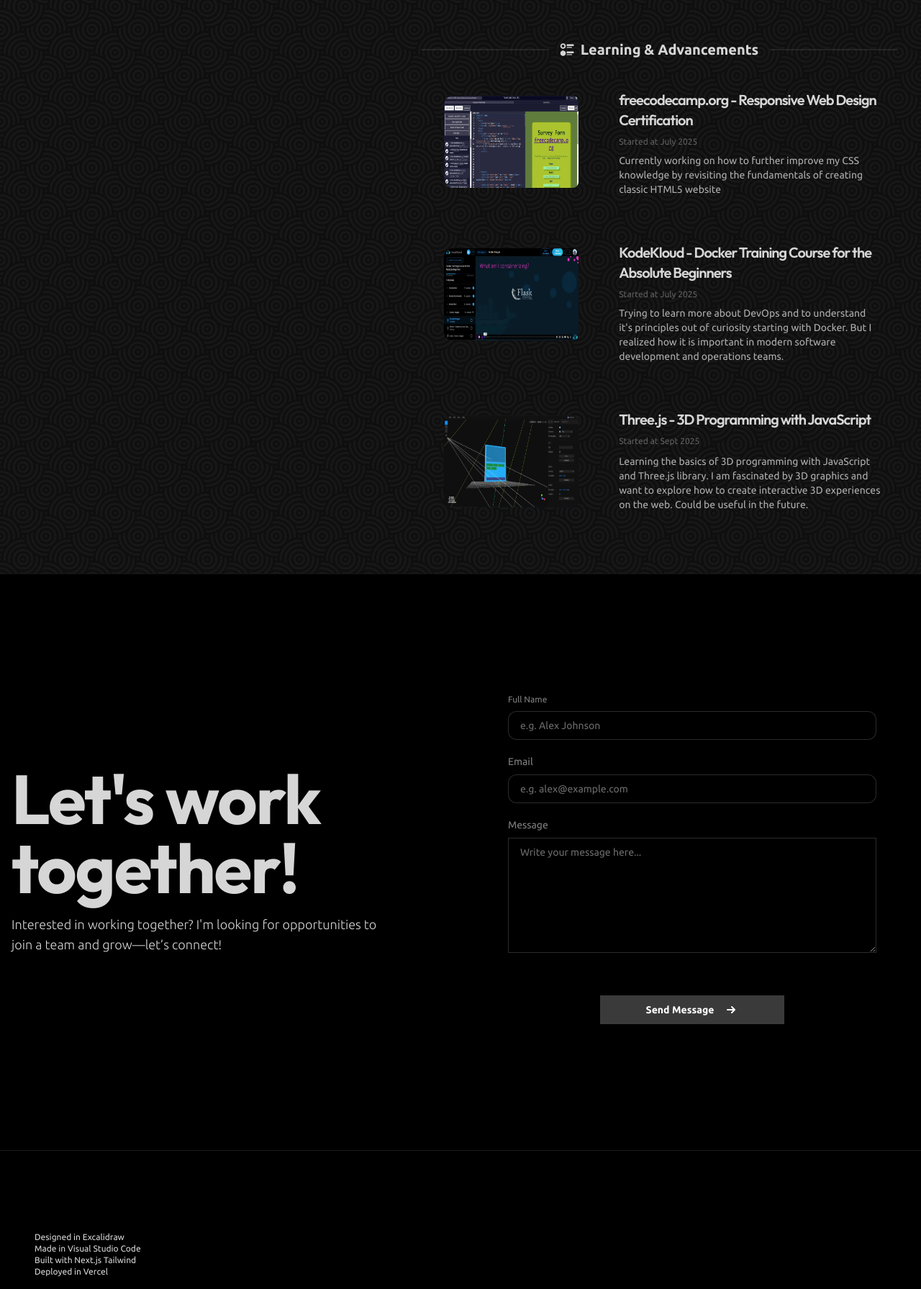
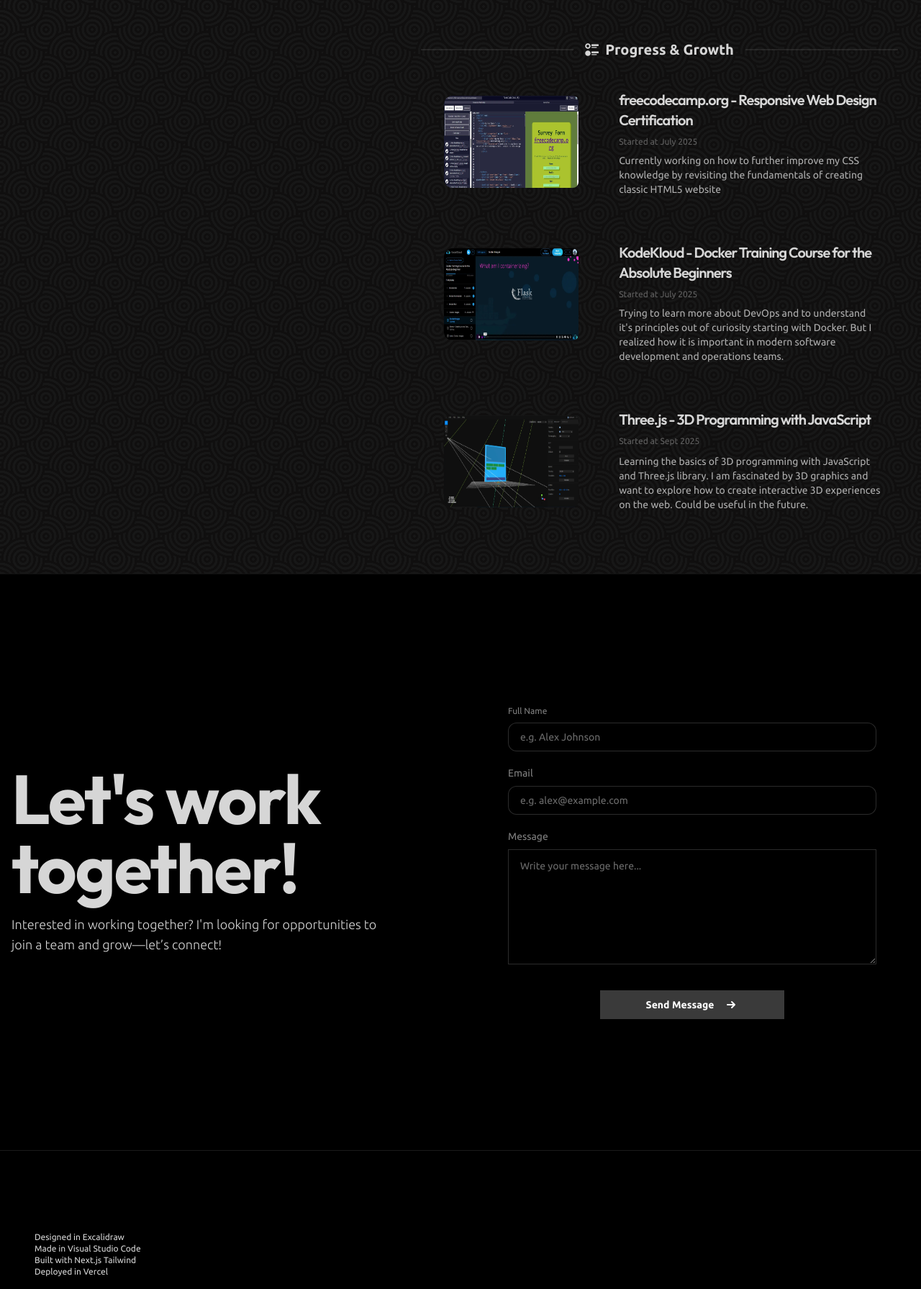
Before and after one commit to denverdelamasa/portfolio-v2, a Next.js app: page / in a window 1280 px wide. Shown: the part 2728-4519 px from the top of the page at 72% size. Built offline with nearby package versions, Linux system fonts and the light colour scheme.

Commit message:
fix: more unresolved width issues @ contact form

```diff
--- a/src/app/page.tsx
+++ b/src/app/page.tsx
@@ -19,7 +19,7 @@
         </section>
       </section>
 
-      <section className="flex h-[100vh] text-7xl w-full text-center justify-center items-center">
+      <section className="flex min-h-[100vh] w-full text-center justify-center items-center">
         <Contact />
       </section>
     </main>
--- a/src/components/homepage/Contact.tsx
+++ b/src/components/homepage/Contact.tsx
@@ -1,11 +1,11 @@
-import ContactForm from "./ContactForm";
+import ContactForm from "./contact/ContactForm";
 
 export default function Contact() {
   return (
     <div id="contact" className="hero h-full w-full">
       <div className="hero-content text-center flex flex-col md:flex-row gap-10 w-full">
         <div className="w-full md:w-1/2 text-left items-left justify-left align-middle">
-          <h1 className="text-5xl lg:text-8xl font-bold mb-4">
+          <h1 className="mt-24 lg:mt-auto text-6xl lg:text-8xl font-bold mb-4">
             Let&apos;s work <span className="hover:text-red-500 transition-colors duration-200 ease-in">together</span>!
           </h1>
           <p className="text-sm lg:text-lg lg:max-w-lg font-thin mb-2">
--- a/src/components/homepage/ContactForm.tsx
+++ b/src/components/homepage/contact/ContactForm.tsx
@@ -1,8 +1,8 @@
 export default function ContactForm() {
   return (
-    <div className="contact-form w-full lg:max-w-xl m-auto">
+    <div className="contact-form w-full md:max-w-xl m-auto">
       <div className="card backdrop-blur-xs shadow-lg rounded-2xl overflow-hidden p-8 hover:scale-102 hover:bg-base-100 transition-all duration-200 ease-in-out">
-          <form className="flex flex-col gap-5 m-auto w-full items-center align-middle justify-center">
+          <form className="flex flex-col gap-y-5 m-auto w-full items-center align-middle justify-center">
 
             <div className="form-control flex flex-col w-full">
               <label className="label pb-2" htmlFor="name">
--- a/src/components/homepage/content/Advancements.tsx
+++ b/src/components/homepage/content/Advancements.tsx
@@ -10,7 +10,7 @@
           <div className="divider mb-2 mt-12">
             <p className="text-xl font-bold items-center align-middle flex flex-row gap-x-2">
               <i className="bi bi-ui-radios"></i>
-              Learning & Advancements
+              Progress & Growth
             </p>
           </div>
           <AdvancementCard
```
